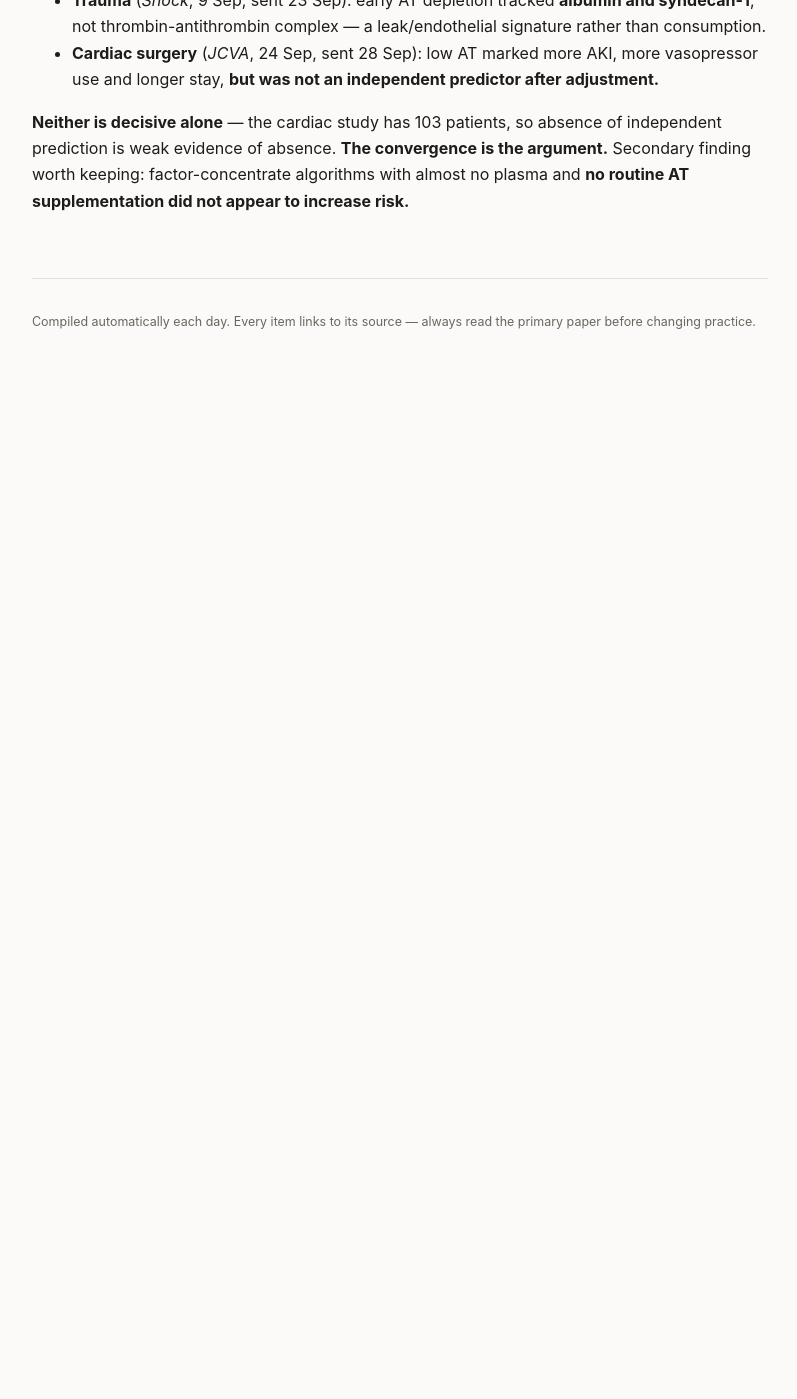
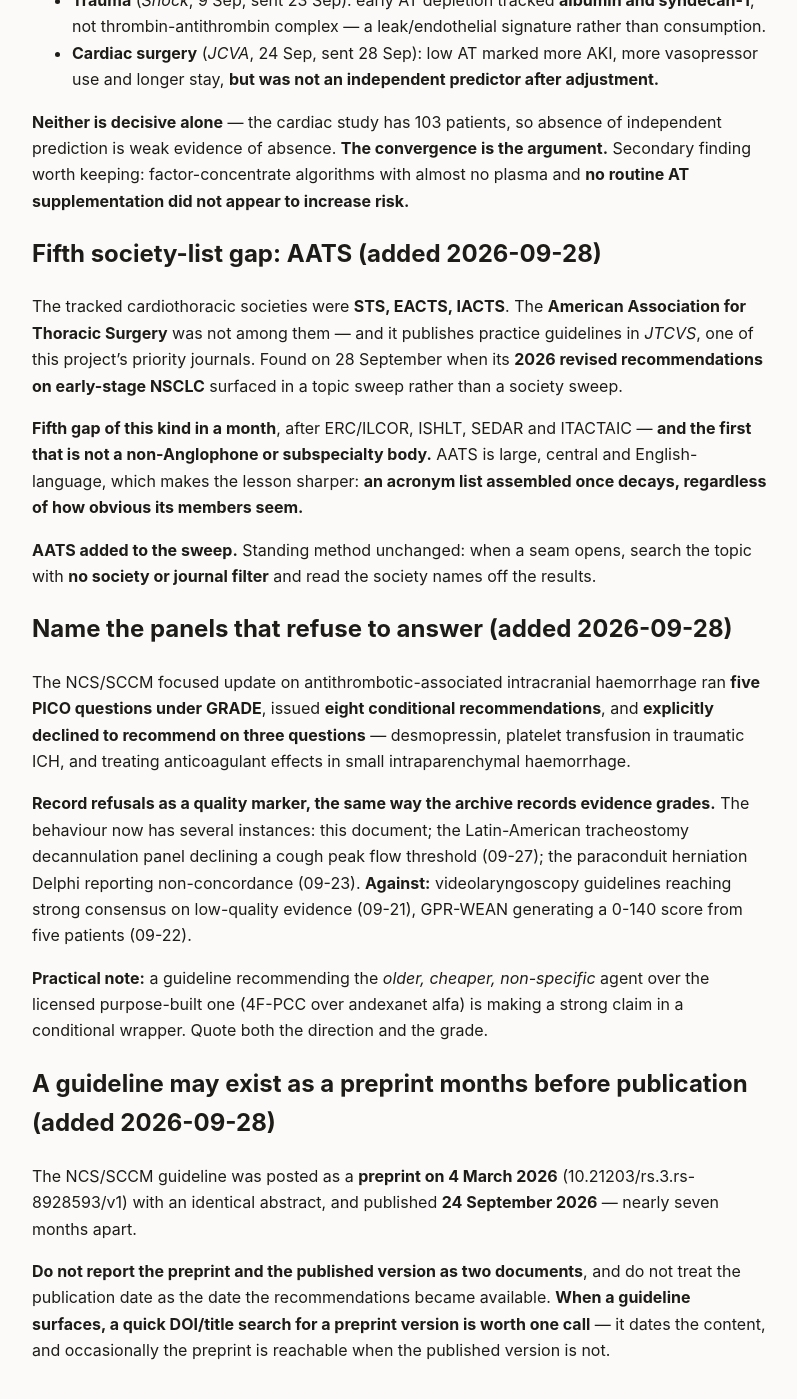
Before and after one commit to nicusilviuu/medical-literature, a Jekyll site: the page built from claude/source-notes.md, in a window 1280 px wide and 1400 px high, scrolled down 34679 px. Shown: the whole window, without its empty margins (240-1037 px from the left). Built offline with Jekyll 4.4.1, drawn with Linux system fonts in a browser that asks for light colours; our own code applies the rules of GitHub Pages for plain Markdown files; before the commit the page ends 35088 px from its top, so only the background shows below that.

Commit message:
Add 2026-09-28 guidelines watch; new tracked-society guideline, AATS gap found
The recovered window yields the first new tracked-society guideline in some
time: the Neurocritical Care Society and SCCM focused update on
antithrombotic-associated intracranial haemorrhage. Five PICO questions under
GRADE, eight conditional recommendations, and three explicit refusals.

The headline recommendation is 4F-PCC over andexanet alfa for factor Xa
inhibitor reversal - a GRADE panel preferring the older, cheaper, non-specific
agent over the licensed purpose-built one, which is a strong claim in a
conditional wrapper. The two platelet recommendations run in opposite
directions and the distinction is surgical, which is exactly what gets lost
when such guidance is summarised. The three refusals are recorded as a quality
marker, against the documents this month that filled equivalent gaps with
opinion.

Also the AATS 2026 revised recommendations on early-stage lung cancer, which
exposed a fifth society-list gap: the tracked cardiothoracic bodies were STS,
EACTS and IACTS, and the American Association for Thoracic Surgery was not
among them despite publishing practice guidelines in JTCVS, a priority
journal. Unlike the previous four gaps this is not a non-Anglophone or
subspecialty body but a large central English-language society - so the lesson
is sharper: an acronym list assembled once decays regardless of how obvious
its members seem. AATS added to the sweep, with the current list written out
in outstanding.md.

Noted on the page as my inference rather than the document's claim: a revision
whose central change is more pre-operative and peri-operative
chemoimmunotherapy means more thoracic surgical patients arriving after
checkpoint blockade, with its toxicity profile and altered tissue planes.

Also recorded: the NCS/SCCM guideline existed as a preprint from 4 March with
an identical abstract, so publication date is not the date the recommendations
became available, and preprint and published versions must not be reported as
two documents.

French sweep on the now-healthy window returned zero - nothing at all
published for ten days.

Co-Authored-By: Claude Opus 5 <noreply@anthropic.com>
Claude-Session: https://claude.ai/code/session_01T5ivnnDnrzDTzAtfHdiCMS

```diff
--- a/claude/source-notes.md
+++ b/claude/source-notes.md
@@ -1303,3 +1303,45 @@ Two papers, five days apart, different populations and methods, same conclusion:
 is weak evidence of absence. **The convergence is the argument.** Secondary finding worth keeping:
 factor-concentrate algorithms with almost no plasma and **no routine AT supplementation did not appear
 to increase risk.**
+
+## Fifth society-list gap: AATS (added 2026-09-28)
+
+The tracked cardiothoracic societies were **STS, EACTS, IACTS**. The **American Association for
+Thoracic Surgery** was not among them — and it publishes practice guidelines in *JTCVS*, one of this
+project's priority journals. Found on 28 September when its **2026 revised recommendations on
+early-stage NSCLC** surfaced in a topic sweep rather than a society sweep.
+
+**Fifth gap of this kind in a month**, after ERC/ILCOR, ISHLT, SEDAR and ITACTAIC — **and the first
+that is not a non-Anglophone or subspecialty body.** AATS is large, central and English-language, which
+makes the lesson sharper: **an acronym list assembled once decays, regardless of how obvious its
+members seem.**
+
+**AATS added to the sweep.** Standing method unchanged: when a seam opens, search the topic with **no
+society or journal filter** and read the society names off the results.
+
+## Name the panels that refuse to answer (added 2026-09-28)
+
+The NCS/SCCM focused update on antithrombotic-associated intracranial haemorrhage ran **five PICO
+questions under GRADE**, issued **eight conditional recommendations**, and **explicitly declined to
+recommend on three questions** — desmopressin, platelet transfusion in traumatic ICH, and treating
+anticoagulant effects in small intraparenchymal haemorrhage.
+
+**Record refusals as a quality marker, the same way the archive records evidence grades.** The
+behaviour now has several instances: this document; the Latin-American tracheostomy decannulation panel
+declining a cough peak flow threshold (09-27); the paraconduit herniation Delphi reporting
+non-concordance (09-23). **Against:** videolaryngoscopy guidelines reaching strong consensus on
+low-quality evidence (09-21), GPR-WEAN generating a 0-140 score from five patients (09-22).
+
+**Practical note:** a guideline recommending the *older, cheaper, non-specific* agent over the licensed
+purpose-built one (4F-PCC over andexanet alfa) is making a strong claim in a conditional wrapper.
+Quote both the direction and the grade.
+
+## A guideline may exist as a preprint months before publication (added 2026-09-28)
+
+The NCS/SCCM guideline was posted as a **preprint on 4 March 2026** (10.21203/rs.3.rs-8928593/v1) with
+an identical abstract, and published **24 September 2026** — nearly seven months apart.
+
+**Do not report the preprint and the published version as two documents**, and do not treat the
+publication date as the date the recommendations became available. **When a guideline surfaces, a quick
+DOI/title search for a preprint version is worth one call** — it dates the content, and occasionally
+the preprint is reachable when the published version is not.
```
Also changed, not shown: _guidelines/2026-09-28.md (added, +167 -0 lines), claude/outstanding.md (+24 -0 lines).
